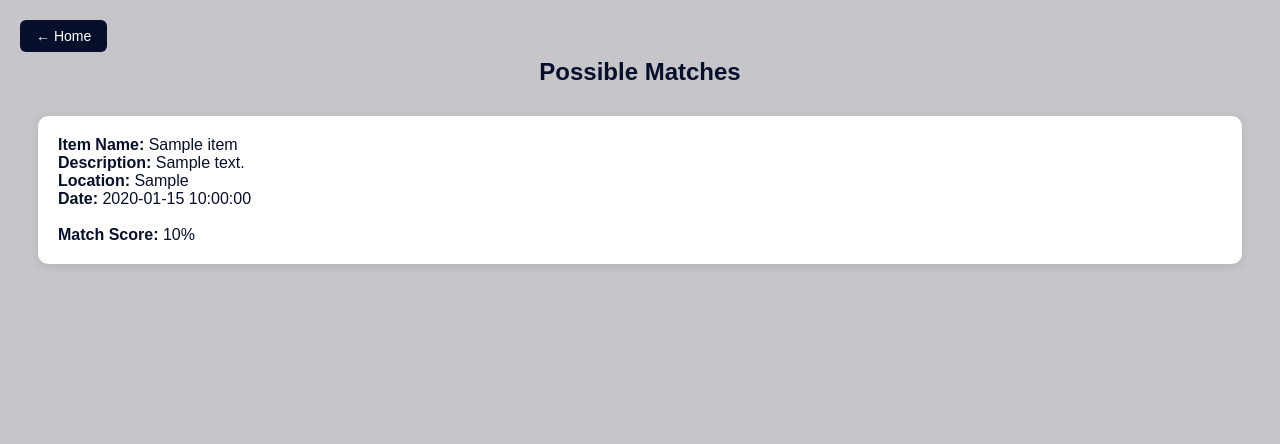
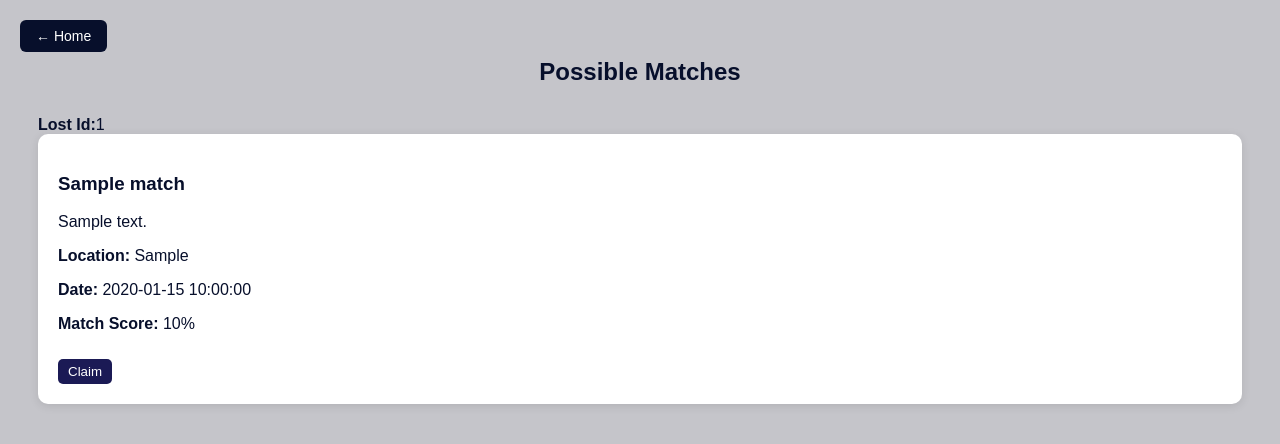
Before and after one commit to akshitasingh15/Lost-and-Found-Management-System, a Flask app: template templates/matches.html in a window 1280 px wide. Shown: the top 444 px of the page. Run offline with Flask 3, Linux system fonts and the light colour scheme; the template is opened without the code that fills it: most values are stand-ins (such as "Sample title", 1, 10 or a date in 2020).

Commit message:
Update matches.html

```diff
--- a/templates/matches.html
+++ b/templates/matches.html
@@ -66,32 +66,65 @@
             color: white;
             font-size: 14px;
         }
+
+        .claim-btn {
+            margin-top: 10px;
+            padding: 5px 10px;
+            background-color: #1B1A55;
+            color: white;
+            border: none;
+            border-radius: 5px;
+            cursor: pointer;
+        }
+
+        .claim-btn:hover {
+            background-color: #003bbd;
+        }
     </style>
 </head>
 <body>
 
     <h2>Possible Matches</h2>
+    <strong>Lost Id:</strong>{{ lost_id }}
     <a class="back-btn" href="/">← Home</a>
 
     {% if matches and matches|length > 0 %}
-        {% for item in matches %}
-        <div class="match-card">
-            <strong>Item Name:</strong> {{ item.item_name }}<br>
-            <strong>Description:</strong> {{ item.description }}<br>
-            <strong>Location:</strong> {{ item.found_location }}<br>
-            <strong>Date:</strong> {{ item.found_date }}<br>
-            {% if item.image_path %}
-                <img src="{{ url_for('static', filename='uploads/' + item.image_path) }}" alt="Image">
-            {% endif %}
-            <br><strong>Match Score:</strong> {{ item.match_score }}%
-        </div>
-        {% endfor %}
+        {% for match in matches %}
+    <div class="match-card">
+        <h3>{{ match.item_name }}</h3>
+        <p>{{ match.description }}</p>
+        <p><strong>Location:</strong> {{ match.found_location }}</p>
+        <p><strong>Date:</strong> {{ match.found_date }}</p>
+        <p><strong>Match Score:</strong> {{ match.match_score }}%</p>
+
+        {% if match.image_path %}
+            <img src="{{ url_for('static', filename='uploads/' + match.image_path) }}" alt="Found Item Image">
+        {% endif %}
+
+        <form method="POST" action="{{ url_for('claim_lost', lost_id=lost_id, found_id=match.found_id) }}">
+            <button type="submit", class="claim-btn">Claim</button>
+        </form>
+    </div>
+{% endfor %}
+
     {% else %}
         <div class="no-matches">
-            <p>No matches found.</p>
-            <a class="button" href="{{ url_for('view_found') }}">View All Found Items</a>
+            <p>No matches found for the lost item.</p>
         </div>
     {% endif %}
-
 </body>
 </html>
+
+
+<script>
+function askForLostID() {
+    const lostId = prompt("Enter Lost ID:");
+
+    if (lostId !== null && lostId.trim() !== "") {
+        // Redirect to Flask route with the entered lost ID
+        window.location.href = `/matches/${lostId}`;
+    } else {
+        alert("Please enter a valid Lost ID.");
+    }
+}
+</script>
```
